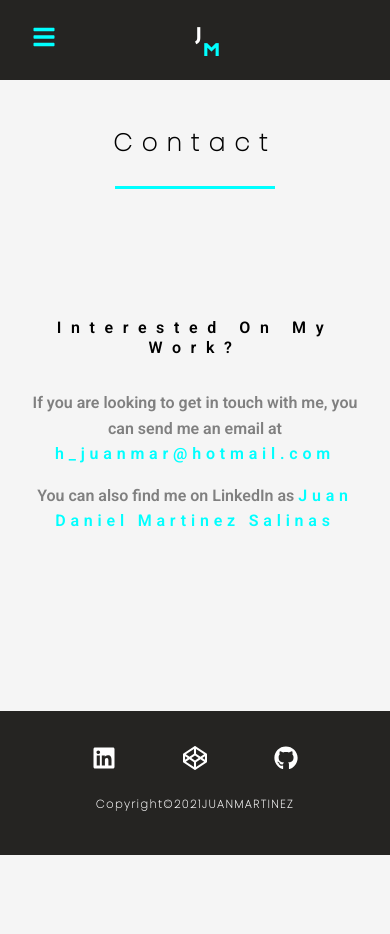
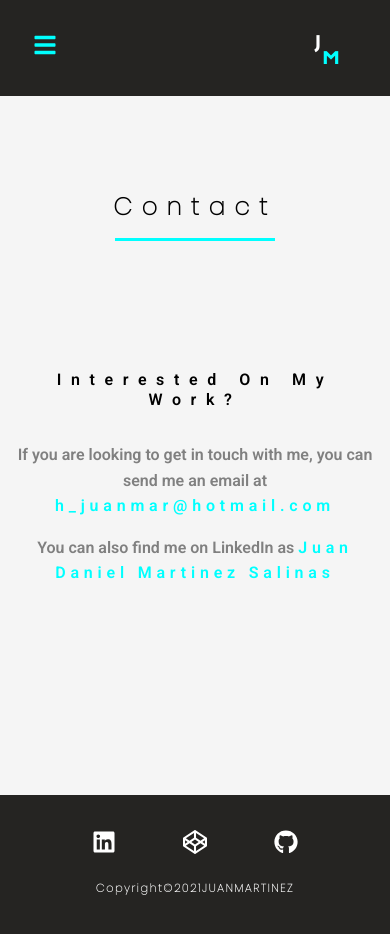
Before and after one commit to JuanMartiezSalinas/PersonalWebSite, a React (Create React App) app: page /ContactMe in a window 390 px wide. Shown: the top 934 px of the page. Before the commit the page ends 855 px from the top, so only its background shows below. Built offline with nearby package versions, Linux system fonts and the light colour scheme.

Commit message:
Add files via upload

```diff
--- a/src/Components/AsideMenu.js
+++ b/src/Components/AsideMenu.js
@@ -23,7 +23,7 @@ const AsideMenu = () => {
             J<span>M</span>
           </h1>
         </div>
-        <button className="show-aside" onClick={closeSideBar}>
+        <button className="close-aside" onClick={closeSideBar}>
           <FaTimes />
         </button>
       </header>
--- a/src/Components/Navbar.js
+++ b/src/Components/Navbar.js
@@ -1,13 +1,21 @@
 /** @format */
 
-import React, { useState } from "react";
+import React, { useState, useEffect } from "react";
 import { NavHashLink as Link } from "react-router-hash-link";
 import { FaBars } from "react-icons/fa";
 import { useGlobalContext } from "../context";
+
 const Navbar = () => {
+  const [yPos, setYPos] = useState(0);
   const { openSideBar } = useGlobalContext();
+  useEffect(() => {
+    window.addEventListener("scroll", () => setYPos(window.pageYOffset));
+    return () => {
+      window.removeEventListener("scroll", setYPos(0));
+    };
+  }, []);
   return (
-    <div className="navbar">
+    <div className={`${yPos > 100 ? "navbar displaced" : "navbar"}`}>
       <div className="logo">
         <h1>
           J<span>M</span>
--- a/src/Components/Projects.js
+++ b/src/Components/Projects.js
@@ -7,6 +7,7 @@ import Wheaterapp from "../Pages/React-projectsportraits/Wheaterapp.png";
 import TDL from "../Pages/React-projectsportraits/TDL.png";
 import { FaChevronLeft, FaChevronRight } from "react-icons/fa";
 import SingleProject from "./SingleProject";
+import { Link } from "react-router-dom";
 const projects = [
   {
     name: "To do list",
@@ -55,6 +56,9 @@ const Projects = () => {
   }, [index]);
   return (
     <section className="projects" id="projects">
+      <video muted autoPlay loop className="video-container">
+        <source src={process.env.PUBLIC_URL + "/video.mp4"} type="video/mp4" />
+      </video>
       <h1>my projects</h1>
       <div className="underline"></div>
       <div className="projects-table">
@@ -83,14 +87,9 @@ const Projects = () => {
         </button>
       </div>
 
-      <a
-        type="submit"
-        className="allProjects"
-        href="https://app.netlify.com/teams/juanmartiezsalinas/overview"
-        target="blank"
-        rel="noreferrer">
+      <Link to="/allProjects" className="allProjects">
         See all projects
-      </a>
+      </Link>
     </section>
   );
 };
--- a/src/Pages/AboutMe.js
+++ b/src/Pages/AboutMe.js
@@ -9,6 +9,7 @@ const AboutMe = () => {
   const { closeSideBar } = useGlobalContext();
   useEffect(() => {
     closeSideBar();
+    window.scrollTo({ top: 0, left: 0 });
   }, []);
   return (
     <>
--- a/src/Pages/AllProjects.js
+++ b/src/Pages/AllProjects.js
@@ -44,6 +44,7 @@ const AllProjects = () => {
   const { closeSideBar } = useGlobalContext();
   useEffect(() => {
     closeSideBar();
+    window.scrollTo({ top: 0, left: 0 });
   }, []);
   return (
     <>
--- a/src/Pages/ContactMe.js
+++ b/src/Pages/ContactMe.js
@@ -10,12 +10,13 @@ const ContactMe = () => {
   const { closeSideBar } = useGlobalContext();
   useEffect(() => {
     closeSideBar();
+    window.scrollTo({ top: 0, left: 0 });
   }, []);
   return (
     <>
       <AsideMenu />
       <Navbar />
-      <div className="contact">
+      <div className="contactContainer">
         <h1>Contact</h1>
         <div className="underline"></div>
         <Contact />
--- a/src/Pages/Home.js
+++ b/src/Pages/Home.js
@@ -12,6 +12,7 @@ import { useGlobalContext } from "../context";
 const Home = () => {
   const { closeSideBar } = useGlobalContext();
   useEffect(() => {
+    window.scrollTo({ top: 0, left: 0 });
     closeSideBar();
   }, []);
   return (
--- a/src/index.css
+++ b/src/index.css
@@ -45,9 +45,23 @@ li {
   grid-template-columns: repeat(2, 1fr);
   align-items: center;
   justify-items: center;
-  height: 5rem;
+  height: 6rem;
   background-color: #252422;
+  position: fixed;
+  top: 0;
+  left: 0;
+  width: 100vw;
+  z-index: 90;
+  transition: 0.3s;
 }
+.navbar.displaced {
+  height: 4rem;
+}
+
+.navbar.displaced .logo {
+  padding: 0rem;
+}
+
 .links {
   width: 30rem;
   display: flex;
@@ -71,6 +85,7 @@ li {
   padding: 1rem;
   color: white;
   font-family: "Krona One", sans-serif;
+  transition: 1s;
 }
 .logo span {
   position: relative;
@@ -86,6 +101,7 @@ li {
   border: none;
   outline: none;
   color: cyan;
+  z-index: 100;
 }
 /***************************************************************************/
 
@@ -98,6 +114,7 @@ li {
   align-items: center;
   justify-content: center;
   padding: 1rem 0rem;
+  margin-top: 7rem;
 }
 .about h1 {
   font-family: "Poppins", sans-serif;
@@ -246,6 +263,7 @@ li {
   min-height: calc(100vh - 7rem - 17rem);
   text-align: center;
   padding: 5rem 0;
+  margin-top: 7rem;
 }
 .aboutMe h1 {
   font-family: "Poppins", sans-serif;
@@ -369,7 +387,7 @@ li {
   align-items: center;
   justify-content: center;
 }
-.projects::before {
+/* .projects::before {
   content: "";
   position: absolute;
   top: 0;
@@ -381,12 +399,21 @@ li {
   background-size: cover;
   background-position: center;
   filter: blur(5px) opacity(0.4);
+} */
+.video-container {
+  position: absolute;
+  top: 0;
+  left: 0;
+  width: 100%;
+  height: 100%;
+  object-fit: cover;
+  z-index: -2;
+  filter: sepia(50%) opacity(0.8);
 }
 .projects h1 {
-  color: black;
+  color: white;
   font-size: 2.4rem;
   z-index: 2;
-  backdrop-filter: blur(10px);
   font-family: "Poppins", sans-serif;
 }
 .underline {
@@ -425,7 +452,7 @@ li {
   outline: none;
   cursor: pointer;
   padding: 1rem;
-  color: rgb(30, 109, 109);
+  color: white;
   opacity: 0;
   transition: 0.3s;
 }
@@ -443,7 +470,7 @@ li {
   border-radius: 50%;
   outline: none;
   cursor: pointer;
-  color: rgb(30, 109, 109);
+  color: white;
   padding: 1rem;
   opacity: 0;
   transition: 0.3s;
@@ -465,8 +492,9 @@ article {
   /* overflow: hidden; */
   display: grid;
   grid-template-rows: 1fr 5fr;
-  background-color: red;
   align-items: center;
+  border-radius: 1rem;
+  overflow: hidden;
 }
 .sliderImg {
   width: 100%;
@@ -493,8 +521,10 @@ article.lastSlide {
   /* border-radius: 1rem; */
   height: 100%;
   width: 100%;
-  color: rgb(30, 109, 109);
+  color: white;
   background-color: cyan;
+  font-family: "Poppins", sans-serif;
+  font-weight: bold;
 }
 
 .allProjects {
@@ -520,12 +550,13 @@ article.lastSlide {
 /******************************************************************************/
 
 /***********************************Contact page********************************/
-.contact {
+.contactContainer {
   text-align: center;
-  min-height: calc(100vh - 5rem - 33.95rem);
-  padding: 5rem;
+  min-height: calc(100vh - 26rem);
+  padding: 5rem 0;
+  margin-top: 7rem;
 }
-.contact h1 {
+.contactContainer h1 {
   font-family: "Poppins", sans-serif;
 }
 .contact h2 {
@@ -536,6 +567,9 @@ article.lastSlide {
   color: gray;
   font-weight: 200;
   margin-bottom: 1rem;
+}
+.contact {
+  margin-top: 4rem;
 }
 .email,
 .linkedin {
@@ -550,6 +584,7 @@ article.lastSlide {
   padding: 5rem 0;
   background-color: whitesmoke;
   text-align: center;
+  margin-top: 5rem;
 }
 .projectsContainer h1 {
   font-family: "Poppins", sans-serif;
@@ -681,7 +716,7 @@ article.lastSlide {
   position: fixed;
   top: 0;
   left: 0;
-  width: 80%;
+  width: 90%;
   height: 100%;
   z-index: 100;
   display: grid;
@@ -689,13 +724,14 @@ article.lastSlide {
   row-gap: 1rem;
   transition: 0.5s;
   transform: translate(-150%);
+  box-shadow: 3px 3px rgba(102, 98, 98, 0.377);
 }
 .show-sidebar {
   transform: translate(0);
 }
 .sidebar header {
   background-color: #252422;
-  height: 5rem;
+  height: 6rem;
   display: grid;
   grid-template-columns: 1fr 1fr;
   align-content: center;
@@ -704,6 +740,15 @@ article.lastSlide {
 }
 .sidebar header .logo h1 {
   font-size: 2rem;
+}
+.close-aside {
+  background-color: transparent;
+  outline: none;
+  border: none;
+  color: cyan;
+  font-size: 1.5rem;
+  position: relative;
+  right: -1rem;
 }
 .side-links {
   padding: 1rem 0;
@@ -788,8 +833,8 @@ footer h1 {
     display: flex;
     flex-direction: row-reverse;
     align-items: center;
-    justify-content: space-between;
-    padding: 0 35% 0 1rem;
+    justify-content: space-around;
+    /* padding: 0 5rem 0 1rem; */
   }
   .underline {
     margin-bottom: 1rem;
@@ -818,6 +863,17 @@ footer h1 {
   }
   .show-aside {
     display: inline;
+    position: relative;
+    top: 0;
+    left: -3rem;
+  }
+  .navbar .logo {
+    position: relative;
+    top: 0;
+    right: -3rem;
+  }
+  .navbar.displaced {
+    height: auto;
   }
   .presentation-box {
     width: 90%;
@@ -878,9 +934,9 @@ footer h1 {
   .crop span h2 {
     letter-spacing: 0.1rem;
     font-size: 1.3rem;
-    font-weight: 200;
+    font-weight: bolder;
     margin-top: 0.5rem;
-    color: whitesmoke;
+    color: white;
   }
   .certifications {
     max-width: 100vw;
@@ -891,8 +947,8 @@ footer h1 {
   .certifications p {
     width: 90%;
     padding: 0;
-    font-weight: bold;
-    font-size: 1.1rem;
+    /* font-weight: bold; */
+    font-size: 0.9rem;
     text-align: start;
   }
   .grid {
@@ -985,11 +1041,10 @@ footer h1 {
     margin-top: 0.5rem;
     width: 85%;
     text-align: justify;
-    font-size: 1.1rem;
   }
   .section-center p {
-    font-size: 1.1rem;
-    font-weight: bold;
+    font-size: 1rem;
+    /* font-weight: bold; */
   }
   .projectS {
     grid-template-columns: 1fr;
@@ -1013,11 +1068,13 @@ footer h1 {
   .technologies {
     width: 90%;
   }
-  .contact h1 {
+  .contact {
+    margin-top: 1rem;
+  }
+  .contactContainer h1 {
     font-size: 1.5rem;
   }
   .contact p {
     font-size: 1rem;
-    font-weight: bold;
   }
 }
```
Also changed, not shown: 1 other file (tests, documents, lock files or other folders).
